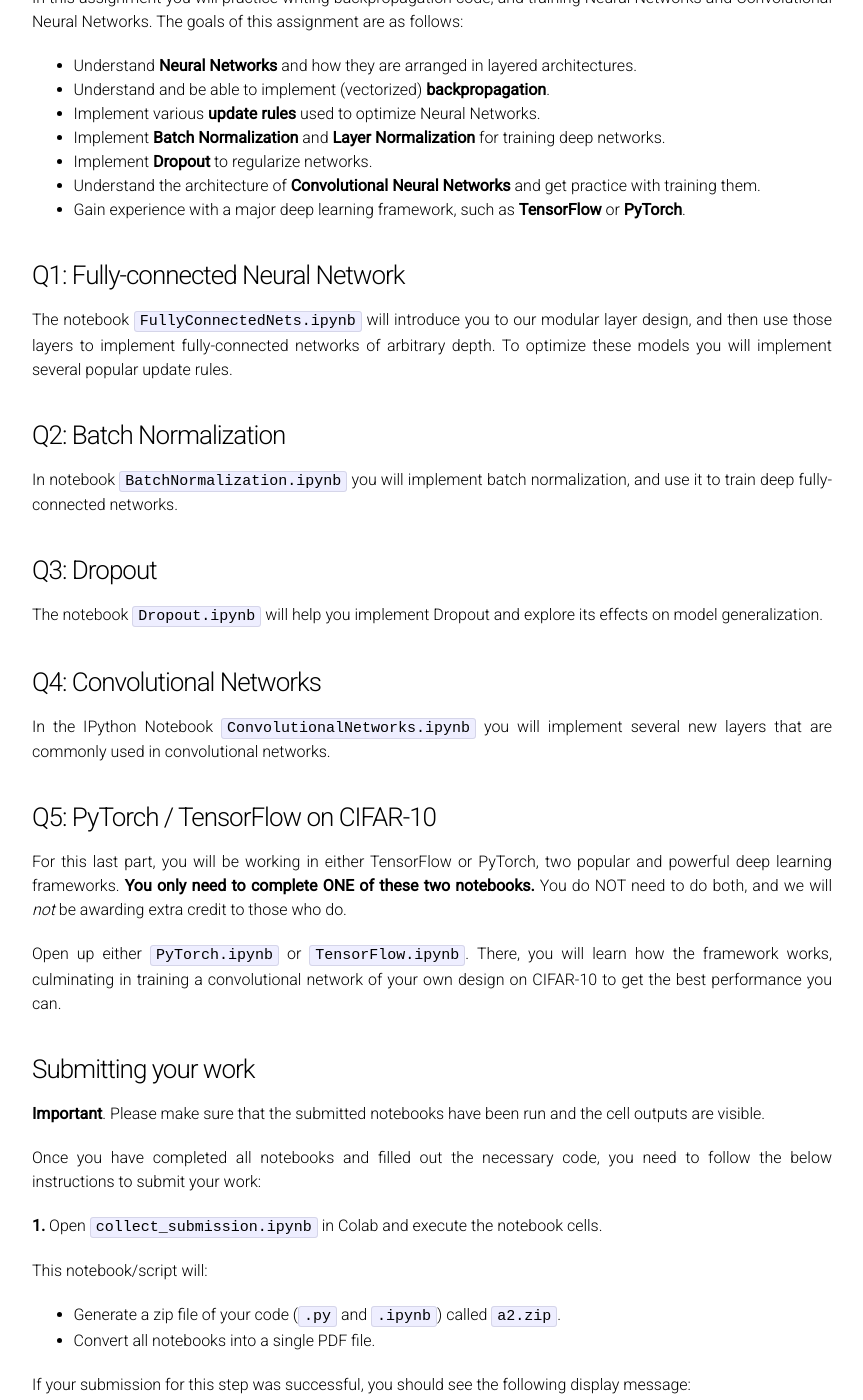
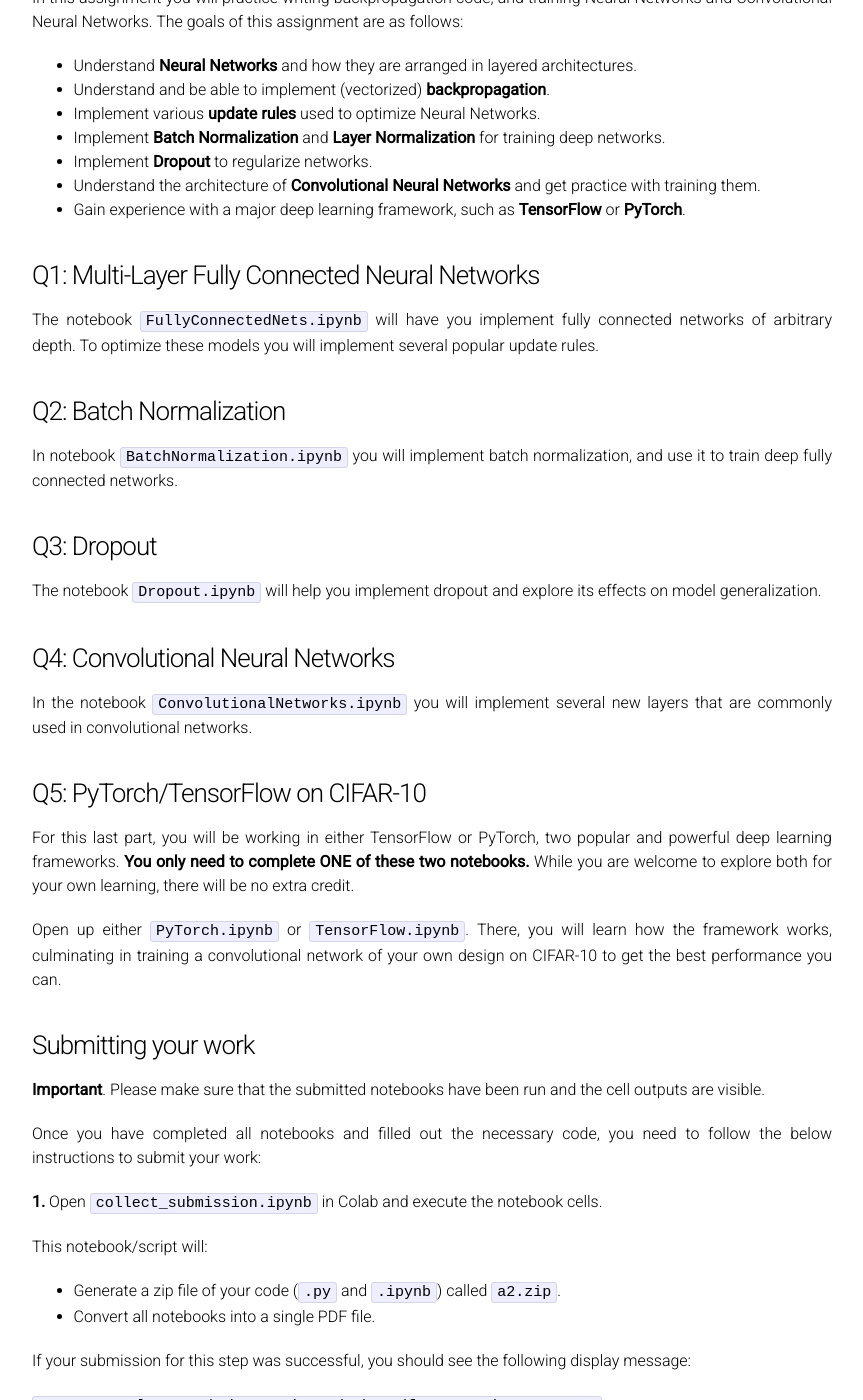
Before and after one commit to cs231n/cs231n.github.io, a Jekyll site: the page built from assignments/2021/assignment2.md, in a window 1280 px wide and 1400 px high, scrolled down 1238 px. Shown: the whole window, without its empty margins (208-1071 px from the left). Built offline with Jekyll 4.4.1, drawn with Linux system fonts in a browser that asks for light colours; some of the changed text lies outside the part shown.

Commit message:
Update text

```diff
--- a/assignments/2021/assignment2.md
+++ b/assignments/2021/assignment2.md
@@ -11,11 +11,11 @@
 
 - [Setup](#setup)
 - [Goals](#goals)
-- [Q1: Fully-connected Neural Network](#q1-fully-connected-neural-network)
+- [Q1: Multi-Layer Fully Connected Neural Networks](#q1-fully-connected-neural-network)
 - [Q2: Batch Normalization](#q2-batch-normalization)
 - [Q3: Dropout](#q3-dropout)
-- [Q4: Convolutional Networks](#q4-convolutional-networks)
-- [Q5: PyTorch / TensorFlow on CIFAR-10](#q5-pytorch--tensorflow-on-cifar-10)
+- [Q4: Convolutional Neural Networks](#q4-convolutional-networks)
+- [Q5: PyTorch/TensorFlow on CIFAR-10](#q5-pytorch--tensorflow-on-cifar-10)
 - [Submitting your work](#submitting-your-work)
 
 ### Setup
@@ -42,28 +42,27 @@
 - Understand the architecture of **Convolutional Neural Networks** and get practice with training them.
 - Gain experience with a major deep learning framework, such as **TensorFlow** or **PyTorch**.
 
-### Q1: Fully-connected Neural Network
+### Q1: Multi-Layer Fully Connected Neural Networks
 
-The notebook `FullyConnectedNets.ipynb` will introduce you to our
-modular layer design, and then use those layers to implement fully-connected
+The notebook `FullyConnectedNets.ipynb` will have you implement fully connected
 networks of arbitrary depth. To optimize these models you will implement several
 popular update rules.
 
 ### Q2: Batch Normalization
 
-In notebook `BatchNormalization.ipynb` you will implement batch normalization, and use it to train deep fully-connected networks.
+In notebook `BatchNormalization.ipynb` you will implement batch normalization, and use it to train deep fully connected networks.
 
 ### Q3: Dropout
 
-The notebook `Dropout.ipynb` will help you implement Dropout and explore its effects on model generalization.
+The notebook `Dropout.ipynb` will help you implement dropout and explore its effects on model generalization.
 
-### Q4: Convolutional Networks
+### Q4: Convolutional Neural Networks
 
-In the IPython Notebook `ConvolutionalNetworks.ipynb` you will implement several new layers that are commonly used in convolutional networks.
+In the notebook `ConvolutionalNetworks.ipynb` you will implement several new layers that are commonly used in convolutional networks.
 
-### Q5: PyTorch / TensorFlow on CIFAR-10
+### Q5: PyTorch/TensorFlow on CIFAR-10
 
-For this last part, you will be working in either TensorFlow or PyTorch, two popular and powerful deep learning frameworks. **You only need to complete ONE of these two notebooks.** You do NOT need to do both, and we will _not_ be awarding extra credit to those who do.
+For this last part, you will be working in either TensorFlow or PyTorch, two popular and powerful deep learning frameworks. **You only need to complete ONE of these two notebooks.** While you are welcome to explore both for your own learning, there will be no extra credit.
 
 Open up either `PyTorch.ipynb` or `TensorFlow.ipynb`. There, you will learn how the framework works, culminating in training a convolutional network of your own design on CIFAR-10 to get the best performance you can.
 
--- a/index.html
+++ b/index.html
@@ -15,16 +15,16 @@
   <div class="materials-wrap">
     <div class="module-header">Spring 2021 Assignments</div>
       <div class="materials-item">
-        <a href="assignments2021/assignment1/">Assignment #1: Image Classification, kNN, SVM, Softmax, Fully-Connected Neural Network</a>
+        <a href="assignments2021/assignment1/">Assignment #1: Image Classification, kNN, SVM, Softmax, Fully Connected Neural Network</a>
       </div>
       <div class="materials-item">
-        <a href="assignments2021/assignment2/">Assignment #2: Fully-Connected and Convolutional Nets, Batch Normalization, Dropout</a>
+        <a href="assignments2021/assignment2/">Assignment #2: Fully Connected and Convolutional Nets, Batch Normalization, Dropout, Frameworks</a>
       </div>
   </div>
 <!--
     <div class="materials-item">
       <a href="assignments2019/assignment2/">
-        Assignment #2: Fully-Connected Nets, Batch Normalization, Dropout,
+        Assignment #2: Fully Connected Nets, Batch Normalization, Dropout,
         Convolutional Nets
       </a>
     </div>
```
Also changed, not shown: other parts of assignments/2021/assignment2.md (+1 -1 lines).
